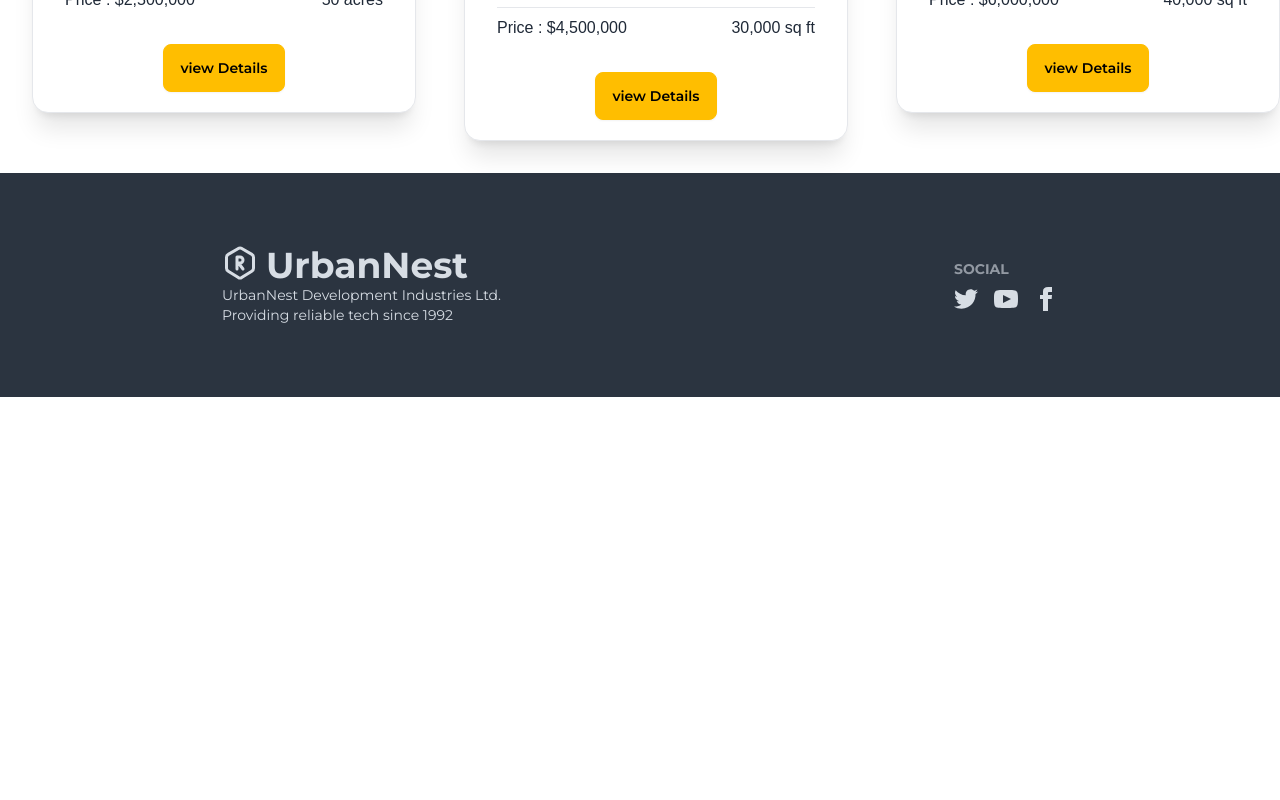
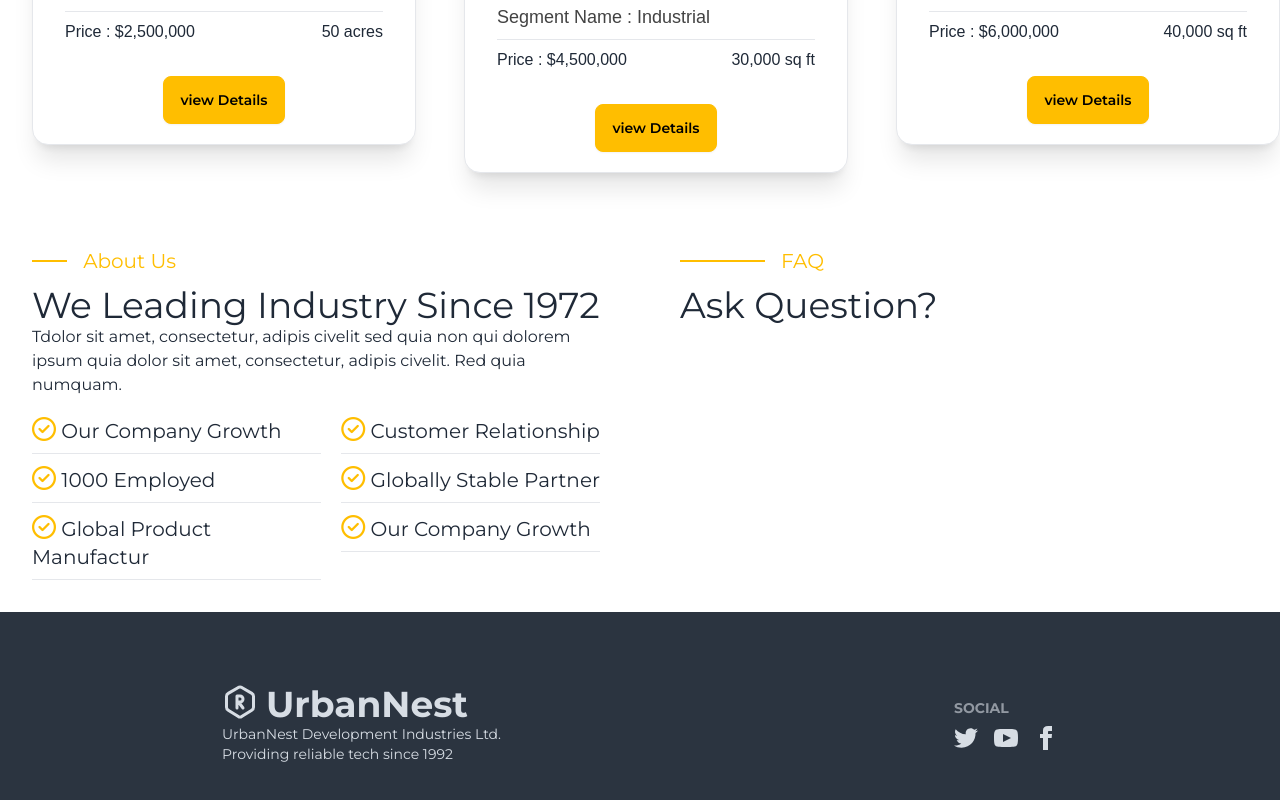
Before and after one commit to AbuRahat889/industrial-Services, a React (Vite) app: page / in a window 1280 px wide. Shown: the part 2642-3442 px from the top of the page. Before the commit the page ends 3039 px from the top, so only its background shows below. Built offline with nearby package versions, Linux system fonts and the light colour scheme.

Commit message:
add about section

```diff
--- a/index.html
+++ b/index.html
@@ -5,6 +5,7 @@
   <meta charset="UTF-8" />
   <link rel="icon" type="image/svg+xml" href="/image/images.jpeg" />
   <meta name="viewport" content="width=device-width, initial-scale=1.0" />
+  <script src="https://kit.fontawesome.com/a2dccd6894.js" crossorigin="anonymous"></script>
   <title>Book Vibe</title>
 </head>
 
--- /dev/null
+++ b/src/Components/About/AbutUs.jsx
@@ -0,0 +1,41 @@
+import '../../../src/App.css';
+import { FiCheckCircle } from "react-icons/fi";
+const AbutUs = () => {
+    return (
+        <div className='contant grid grid-cols-1 lg:grid-cols-2 gap-20'>
+            {/* 1st coll */}
+            <div>
+                 <div className="divider divider-warning divider-end text-warning w-36 text-xl">About Us</div>
+
+                 <h1 className='text-4xl'>We Leading Industry Since 1972</h1>
+                 <p>Tdolor sit amet, consectetur, adipis civelit sed quia non qui dolorem ipsum quia dolor sit amet, consectetur, adipis civelit. Red quia numquam.</p>
+
+                 <div className='flex gap-5'>
+                    <ul className='space-y-2 mt-4 flex-1'>
+                        <li className='text-xl items-center'><i className="fa-regular fa-circle-check text-warning text-2xl"></i>  Our Company Growth</li>
+                        <hr />
+                        <li className='text-xl items-center'><i className="fa-regular fa-circle-check text-warning text-2xl"></i> 1000 Employed</li>
+                        <hr />
+                        <li className='text-xl items-center'><i className="fa-regular fa-circle-check text-warning text-2xl"></i>  Global Product Manufactur</li>
+                        <hr />
+                    </ul>
+                    <ul className='space-y-2 mt-4'>
+                        <li className='text-xl items-center'><i className="fa-regular fa-circle-check text-warning text-2xl"></i>  Customer Relationship</li>
+                        <hr />
+                        <li className='text-xl items-center'><i className="fa-regular fa-circle-check text-warning text-2xl"></i> Globally Stable Partner</li>
+                        <hr />
+                        <li className='text-xl items-center'><i className="fa-regular fa-circle-check text-warning text-2xl"></i> Our Company Growth</li>
+                        <hr />
+                    </ul>
+                 </div>
+            </div>
+            {/* 2nd coll */}
+            <div>
+            <div className="divider divider-warning divider-end text-warning w-36 text-xl">FAQ</div>
+            <h1 className='text-4xl'>Ask Question?</h1>
+            </div>
+        </div>
+    );
+};
+
+export default AbutUs;
--- a/src/Components/Home page/BookItem.jsx
+++ b/src/Components/Home page/BookItem.jsx
@@ -17,6 +17,7 @@ const BookItem = ({ bookes }) => {
 
   return (
     <div className="contant">
+
       <div className="card w-96 bg-base-100 shadow-xl border">
         <figure className="px-5 pt-5">
           <img src={image} alt="Error" className="rounded-sm" />
--- a/src/Components/Home page/HomePage.jsx
+++ b/src/Components/Home page/HomePage.jsx
@@ -2,6 +2,7 @@ import { useLoaderData } from "react-router-dom";
 import BookItem from "./BookItem";
 import { Helmet } from "react-helmet-async";
 import Slider from "./Slider";
+import AbutUs from "../About/AbutUs";
 
 const HomePage = () => {
   const BookesData = useLoaderData([]);
@@ -15,8 +16,9 @@ const HomePage = () => {
       <Slider></Slider>
 
       <h1 className="text-4xl font-bold text-center mt-20">
-        Books : {BookesData.length}
+      Our Services
       </h1>
+      <div className="divider divider-warning px-96 text-center"></div>
 
       {/* use card */}
       <div className="grid md:grid-cols-3 gap-4 mt-10">
@@ -24,6 +26,7 @@ const HomePage = () => {
           <BookItem key={BookesData.id} bookes={bookes}></BookItem>
         ))}
       </div>
+      <AbutUs></AbutUs>
     </div>
   );
 };
```
